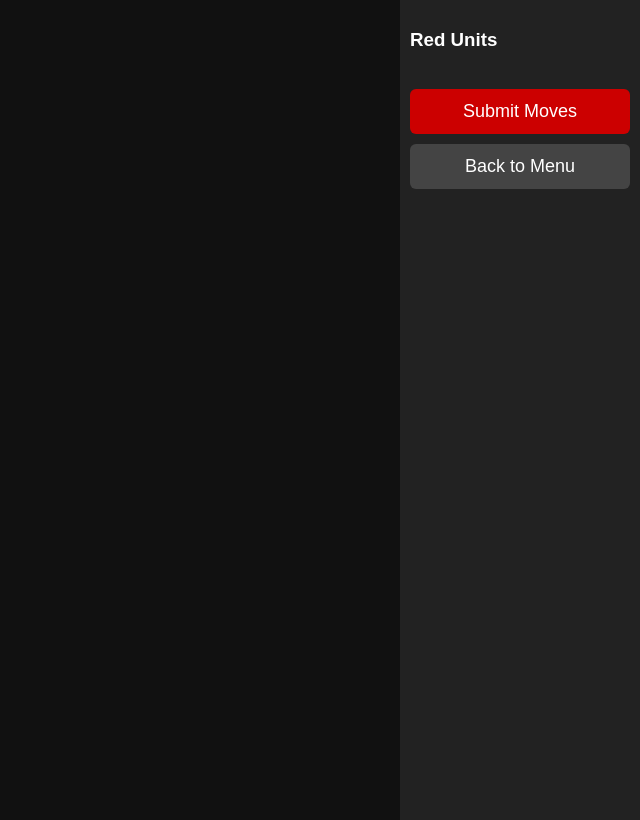
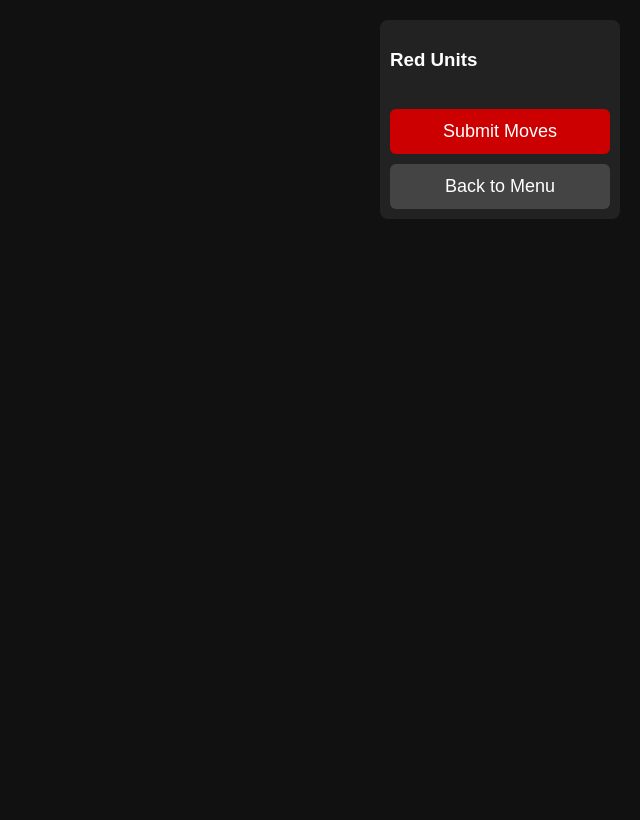
Before and after one commit to Moneyguy-dev/turn-game-server, a website: page public/red.html in a window 1280 px wide. Shown: the whole page, without its empty margins (640-1280 px from the left). Drawn offline with Linux system fonts and the light colour scheme; no server answers.

Commit message:
final layout fix for hex map visibility

```diff
--- a/public/styles.css
+++ b/public/styles.css
@@ -1,3 +1,6 @@
+/* =========================
+   GLOBAL
+========================= */
 body {
     background: #111;
     color: white;
@@ -6,34 +9,27 @@ body {
     overflow: hidden;
 }
 
-/* ⭐ Board takes entire screen except side panel */
+/* =========================
+   GAME BOARD (FULL SCREEN)
+========================= */
 #gameBoard {
     position: absolute;
     top: 0;
     left: 0;
-    bottom: 0;
 
-    /* ⭐ FIX: Instead of right:220px, give it a MINIMUM width */
-    width: calc(100% - 220px);
-    min-width: 900px;   /* ⭐ CRITICAL FIX — hex map now always visible */
+    /* ⭐ FULL WIDTH ALWAYS */
+    width: 100%;
+    height: 100vh;
 
+    /* ⭐ Hexes will ALWAYS be visible */
     overflow: visible;
+
     z-index: 1;
 }
 
-/* ⭐ Side panel stays fixed on the right */
-#sidePanel {
-    position: absolute;
-    top: 0;
-    right: 0;
-    width: 220px;
-    height: 100vh;
-    background: #222;
-    padding: 10px;
-    z-index: 10;
-}
-
-/* ⭐ Hex cells */
+/* =========================
+   HEX CELLS
+========================= */
 .hex {
     position: absolute;
     width: 60px;
@@ -47,6 +43,8 @@ body {
     text-align: center;
     line-height: 52px;
     font-size: 12px;
+
+    /* ⭐ Make sure hexes appear ABOVE the board */
     z-index: 2;
 }
 
@@ -72,9 +70,27 @@ body {
 }
 
 /* =========================
-   BUTTON STYLES
+   SIDE PANEL (FLOATS ABOVE)
 ========================= */
+#sidePanel {
+    position: absolute;
+    top: 20px;
+    right: 20px;
 
+    width: 220px;
+    height: auto;
+
+    background: #222;
+    padding: 10px;
+    border-radius: 8px;
+
+    /* ⭐ Panel floats ABOVE hexes but DOES NOT shrink board */
+    z-index: 10;
+}
+
+/* =========================
+   BUTTONS
+========================= */
 .menu-btn {
     padding: 20px 40px;
     margin: 20px;
```
